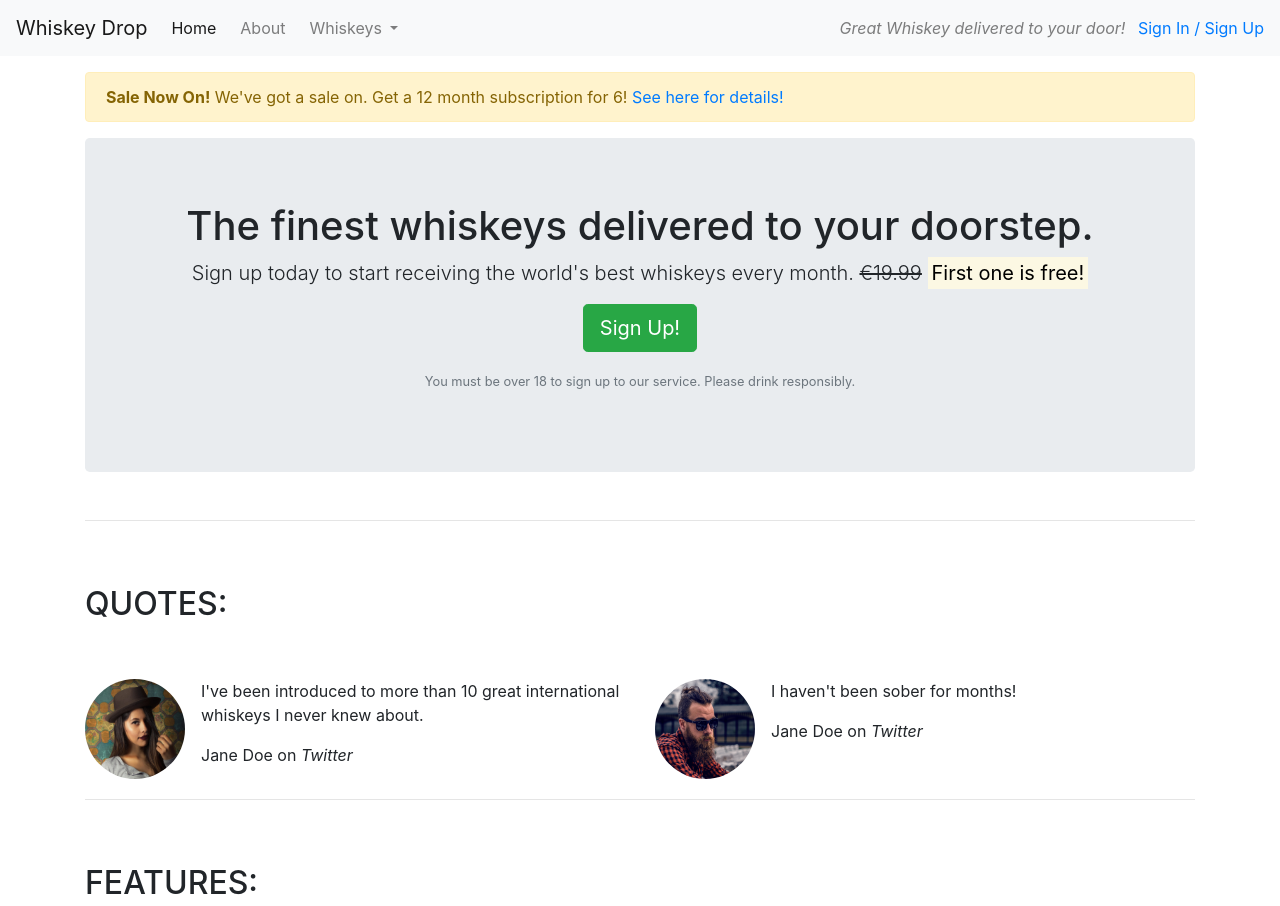
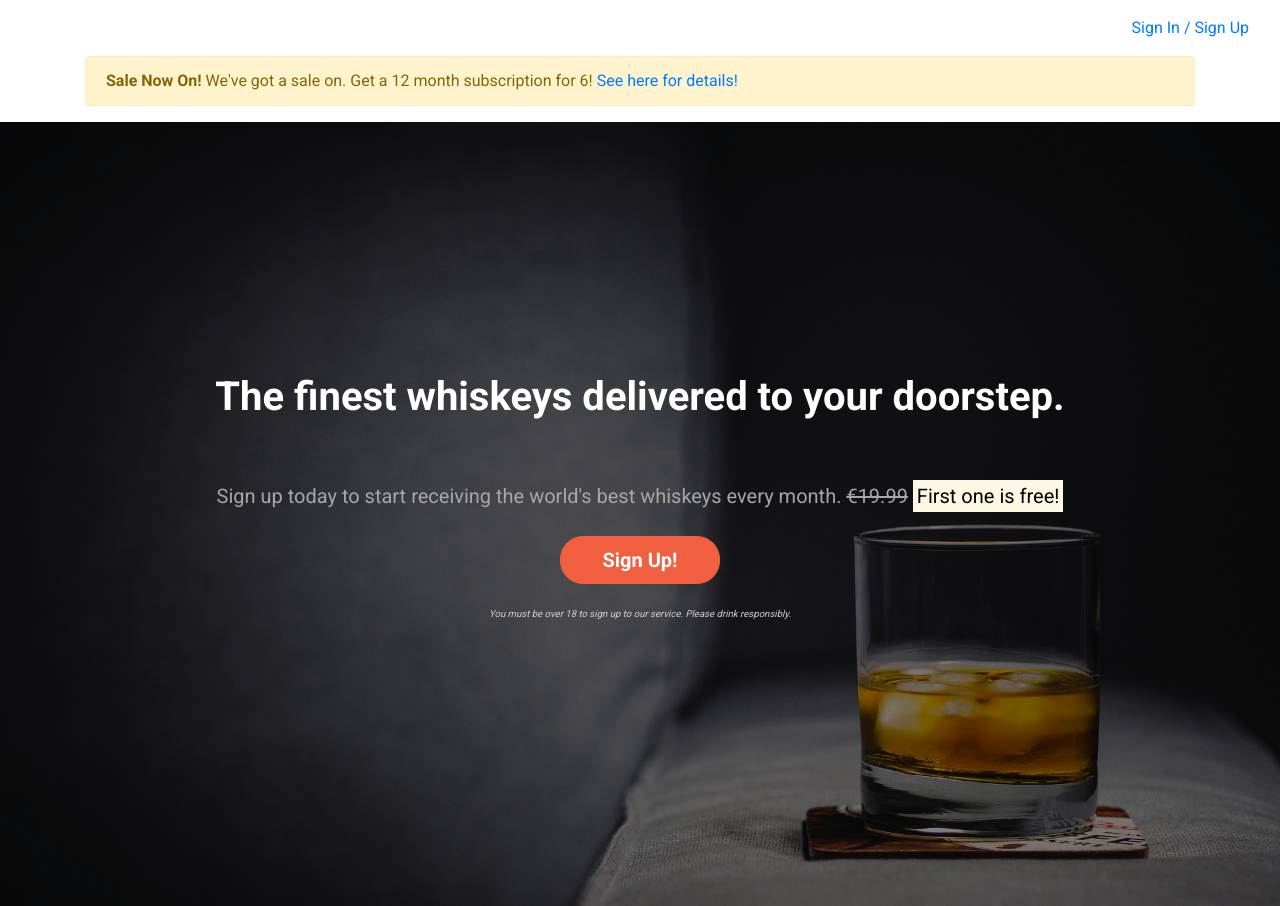
Before and after one commit to MishaLea/bootstrap, a plain HTML site: page index.html in a window 1280 px wide. Shown: the top 906 px of the page. Drawn offline with nearby package versions, Linux system fonts and the light colour scheme.

Commit message:
Add background styles

```diff
--- /dev/null
+++ b/css/style.css
@@ -0,0 +1,96 @@
+body {
+    font-family: 'Roboto', sans-serif;
+}
+
+.alert-container {}
+
+.callout-container {
+    height: 100vh;
+
+    background: url("../images/whiskey-background.jpg") no-repeat bottom right fixed;
+    -webkit-background-size: cover;
+    -moz-background-size: cover;
+    -o-background-size: cover;
+    background-size: cover;
+
+    display: flex;
+    align-items: center;
+    justify-content: center;
+
+    position: relative;
+}
+
+.opaque-overlay {
+    position: absolute;
+    top: 0;
+    left: 0;
+    height: 100%;
+    width: 100%;
+    background-color: rgba(0, 0, 0, 0.5);
+}
+
+.quotes-container {}
+
+.features-container {}
+
+.jumbotron {
+    background-color: transparent;
+}
+
+.jumbotron-header {
+    color: white;
+    font-weight: bold;
+    margin-bottom: 30px;
+}
+
+/* Block dividers */
+
+.block-divider {
+    width: 75px;
+    height: 5px;
+    border: 0;
+    background-color: #444;
+}
+
+.block-divider--orange {
+    background-color: #f05f40;
+}
+
+.block-divider--short {
+    width: 35px;
+}
+
+.jumbotron .lead {
+    margin: 25px 0;
+    color: #a7a7a7;
+}
+
+.jumbotron small {
+    font-size: 60%;
+    font-style: italic;
+    color: #d0d0d0;
+
+}
+
+/* Buttons */
+
+.btn--cta {
+    font-weight: bold;
+    border-radius: 23px;
+    width: 160px;
+}
+
+.btn--red {
+    color: white;
+    background-color: #f05f40;
+    border-color: #f05f40;
+}
+
+.btn--red:hover,
+.btn--red:active,
+.btn--red:focus,
+.btn--red:active:focus {
+    background-color: #df4929;
+    border-color: #df4929;
+    color: white;
+}
--- a/index.html
+++ b/index.html
@@ -7,13 +7,20 @@
     <title>Whiskey Drop | Taste a new whiskey every month</title>
     <link rel="stylesheet" href="https://maxcdn.bootstrapcdn.com/bootstrap/4.1.3/css/bootstrap.min.css">
     <script src="https://kit.fontawesome.com/c44ac9f8c2.js" crossorigin="anonymous"></script>
+    <link rel="preconnect" href="https://fonts.googleapis.com">
+    <link rel="preconnect" href="https://fonts.gstatic.com" crossorigin>
+    <link href="https://fonts.googleapis.com/css2?family=Roboto:wght@400;700&display=swap" rel="stylesheet">
+
+    <link rel="stylesheet" href="css/style.css" type="text/css" />
 </head>
 
 <body>
-    <nav class="navbar navbar-light bg-light navbar-expand-sm">
+    <div class="container-fluid navalert-container">
+        <nav class="navbar navbar-dark navbar-expand-sm">
             <a href="/" class="navbar-brand">Whiskey Drop</a>
 
-        <button class="navbar-toggler ml-auto" type="button" data-toggle="collapse" data-target="#navbarNavDropdown" aria-controls="navbarNavDropdown" aria-expanded="false" aria-label="Toggle navigation">
+            <button class="navbar-toggler ml-auto" type="button" data-toggle="collapse" data-target="#navbarNavDropdown"
+                aria-controls="navbarNavDropdown" aria-expanded="false" aria-label="Toggle navigation">
                 <span class="navbar-toggler-icon"></span></button>
 
             <div class="collapse navbar-collapse" id="navbarNavDropdown">
@@ -21,7 +28,8 @@
                     <li class="active nav-item mr-2"><a class="nav-link" href="/">Home</a></li>
                     <li class="nav-item mr-2"><a class="nav-link" href="/about">About</a></li>
                     <li class="nav-item dropdown">
-                <a class="nav-link dropdown-toggle" href="#" id="navbarDropdownMenuLink" role="button" data-toggle="dropdown" aria-haspopup="true" aria-expanded="false">
+                        <a class="nav-link dropdown-toggle" href="#" id="navbarDropdownMenuLink" role="button"
+                            data-toggle="dropdown" aria-haspopup="true" aria-expanded="false">
                             Whiskeys
                         </a>
                         <div class="dropdown-menu" aria-labelledby="navbarDropdownMenuLink">
@@ -32,14 +40,18 @@
                         </div>
                     </li>
 
-            <li class="nav-item mr-2 d-block d-sm-none"><a class="nav-link" href="/login">Sign In / Sign Up</a></li>
+                    <li class="nav-item mr-2 d-block d-sm-none"><a class="nav-link" href="/login">Sign In / Sign Up</a>
+                    </li>
                 </ul>
                 <div class="d-none d-md-block">
                     <p class="navbar-text my-auto mr-2"><i>Great Whiskey delivered to your door!</i></p>
                     <a href="/login">Sign In / Sign Up</a>
                 </div>
         </nav>
-    <article class="container mt-3">
+    </div>
+
+
+    <div class="container alert-container">
         <div class="row d-none d-sm-block">
             <div class="col-12">
                 <div class="alert alert-warning">
@@ -48,25 +60,32 @@
                 </div>
             </div>
         </div>
+    </div>
+
+    <div class="container-fluid callout-container">
         <!-- Callout -->
+        <div class="opaque-overlay">   </div>
         <div class="row">
             <div class="col-12">
                 <section class="callout jumbotron text-center">
-                    <h1>The finest whiskeys delivered to your doorstep.</h1>
+                    <h1 class="jumbotron-header">The finest whiskeys delivered to your doorstep.</h1>
+                    <hr class="block-divider .block-divider-orange">
                     <p class="lead">Sign up today to start receiving the world's best whiskeys every month.
                         <s class="d-none d-sm-inline">€19.99</s>
                         <span class="d-inline d-sm-none"><br></span>
                         <strong><mark>First one is free!</mark></strong></p>
-                    <p><button class="btn btn-lg btn-success" data-toggle="modal" data-target="#signUpModal">Sign Up!</button></p>
+                    <p><button class="btn btn-lg btn--cta btn--red" data-toggle="modal" data-target="#signUpModal">Sign
+                            Up!</button></p>
                     <p class="text-muted"><small>You must be over 18 to sign up to our service. Please drink
                             responsibly.</small></p>
                 </section>
             </div>
         </div>
         <!-- /.callout -->
-        <hr>
+    </div>
 
     <!-- Quotes -->
+    <div class="container quotes-container">
         <section class="quotes">
             <div class="row">
                 <div class="col-12 my-5">
@@ -103,9 +122,10 @@
                 </div>
         </section>
         <!-- /.quotes -->
-        <hr>
+    </div>
 
     <!-- Features -->
+    <div class="features-container">
         <section class="features">
             <div class="row">
                 <div class="col-12 my-5">
@@ -153,6 +173,7 @@
             </div>
         </section>
         <!-- /.features -->
+    </div>
     <section>
         <h2>Monthly Favourites</h2>
         <table class="table">
@@ -186,7 +207,7 @@
             </tbody>
         </table>
     </section>
-    </article>
+    </div>
 
     <div class="modal" tabindex="-1" role="dialog" id="signUpModal">
         <div class="modal-dialog" role="document">
@@ -201,8 +222,10 @@
                     <form>
                         <div class="form-group">
                             <label for="exampleInputEmail1">Email address</label>
-                            <input type="email" class="form-control" id="exampleInputEmail1" aria-describedby="emailHelp" placeholder="Enter email">
-                            <small id="emailHelp" class="form-text text-muted">We'll never share your email with anyone else.</small>
+                            <input type="email" class="form-control" id="exampleInputEmail1"
+                                aria-describedby="emailHelp" placeholder="Enter email">
+                            <small id="emailHelp" class="form-text text-muted">We'll never share your email with anyone
+                                else.</small>
                         </div>
                         <div class="form-group">
                             <label for="password">Password</label>
@@ -210,7 +233,8 @@
                         </div>
                         <div class="form-group">
                             <label for="repeatPassword">Repeat Password</label>
-                            <input type="password" class="form-control" id="repeatPassword" placeholder="Repeat Password">
+                            <input type="password" class="form-control" id="repeatPassword"
+                                placeholder="Repeat Password">
                         </div>
                         <button type="submit" class="btn btn-success">Submit</button>
                     </form>
@@ -219,9 +243,15 @@
         </div>
     </div>
 
-    <script src="https://code.jquery.com/jquery-3.3.1.slim.min.js" integrity="sha384-q8i/X+965DzO0rT7abK41JStQIAqVgRVzpbzo5smXKp4YfRvH+8abtTE1Pi6jizo" crossorigin="anonymous"></script>
-    <script src="https://cdnjs.cloudflare.com/ajax/libs/popper.js/1.14.3/umd/popper.min.js" integrity="sha384-ZMP7rVo3mIykV+2+9J3UJ46jBk0WLaUAdn689aCwoqbBJiSnjAK/l8WvCWPIPm49" crossorigin="anonymous"></script>
-    <script src="https://stackpath.bootstrapcdn.com/bootstrap/4.1.3/js/bootstrap.min.js" integrity="sha384-ChfqqxuZUCnJSK3+MXmPNIyE6ZbWh2IMqE241rYiqJxyMiZ6OW/JmZQ5stwEULTy" crossorigin="anonymous"></script>
+    <script src="https://code.jquery.com/jquery-3.3.1.slim.min.js"
+        integrity="sha384-q8i/X+965DzO0rT7abK41JStQIAqVgRVzpbzo5smXKp4YfRvH+8abtTE1Pi6jizo" crossorigin="anonymous">
+    </script>
+    <script src="https://cdnjs.cloudflare.com/ajax/libs/popper.js/1.14.3/umd/popper.min.js"
+        integrity="sha384-ZMP7rVo3mIykV+2+9J3UJ46jBk0WLaUAdn689aCwoqbBJiSnjAK/l8WvCWPIPm49" crossorigin="anonymous">
+    </script>
+    <script src="https://stackpath.bootstrapcdn.com/bootstrap/4.1.3/js/bootstrap.min.js"
+        integrity="sha384-ChfqqxuZUCnJSK3+MXmPNIyE6ZbWh2IMqE241rYiqJxyMiZ6OW/JmZQ5stwEULTy" crossorigin="anonymous">
+    </script>
 </body>
 
 </html>
```
Also changed, not shown: images/whiskey-background.jpg (added). Lines whose indentation alone changed are shown as unchanged.
